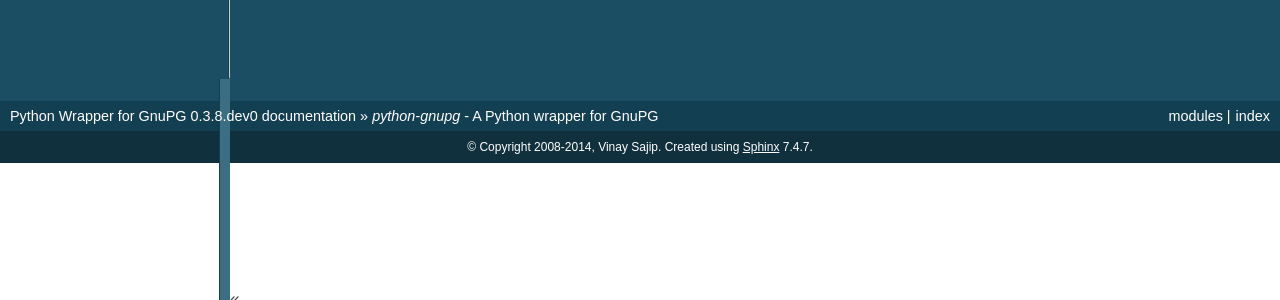
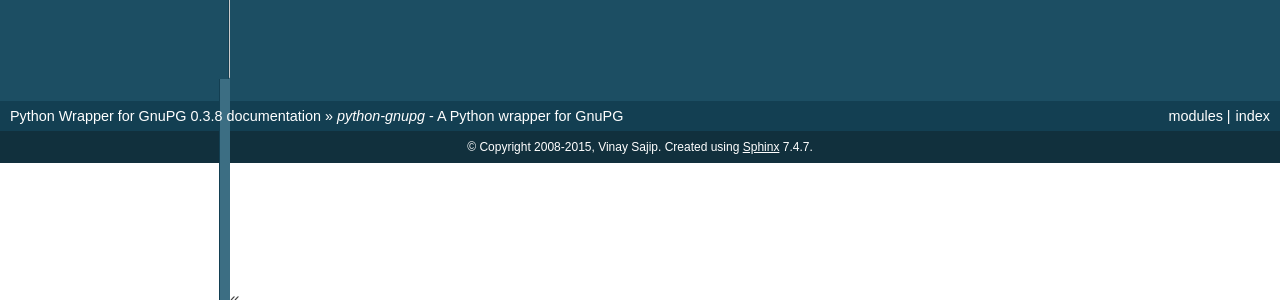
Before and after one commit to mdedonno1337/python-gnupg-1, a Sphinx documentation site: the page built from docs/index.rst, in a window 1280 px wide and 900 px high, scrolled down 12878 px. Shown: the part 152-452 px from the top of the window. Built offline with Sphinx 7.4.7, drawn with Linux system fonts in a browser that asks for light colours; formulas are drawn with MathJax 3; some of the changed text lies outside the part shown.

Commit message:
Changes for 0.3.8.

```diff
--- a/docs/conf.py
+++ b/docs/conf.py
@@ -38,7 +38,7 @@ master_doc = 'index'
 
 # General information about the project.
 project = u'Python Wrapper for GnuPG'
-copyright = u'2008-2014, Vinay Sajip'
+copyright = u'2008-2015, Vinay Sajip'
 
 # The version info for the project you're documenting, acts as replacement for
 # |version| and |release|, also used in various other places throughout the
@@ -47,7 +47,7 @@ copyright = u'2008-2014, Vinay Sajip'
 # The short X.Y version.
 version = '0.3'
 # The full version, including alpha/beta/rc tags.
-release = '0.3.8.dev0'
+release = '0.3.8'
 
 # The language for content autogenerated by Sphinx. Refer to documentation
 # for a list of supported languages.
--- a/docs/index.rst
+++ b/docs/index.rst
@@ -8,7 +8,7 @@
 ###########################################
 
 :Release: |release|
-:Date: December 7, 2014
+:Date: September 24, 2015
 
 .. module:: gnupg
    :synopsis: A Python wrapper for the GNU Privacy Guard (GnuPG)
--- a/gnupg.py
+++ b/gnupg.py
@@ -32,9 +32,9 @@ Modifications Copyright (C) 2008-2014 Vinay Sajip. All rights reserved.
 A unittest harness (test_gnupg.py) has also been added.
 """
 
-__version__ = "0.3.8.dev0"
+__version__ = "0.3.8"
 __author__ = "Vinay Sajip"
-__date__  = "$07-Dec-2014 18:46:17$"
+__date__  = "$24-Sep-2015 18:03:55$"
 
 try:
     from io import StringIO
--- a/setup.py
+++ b/setup.py
@@ -31,6 +31,8 @@ It is intended for use with Python 2.4 or greater.",
         "Programming Language :: Python :: 3.2",
         "Programming Language :: Python :: 3.3",
         "Programming Language :: Python :: 3.4",
+        "Programming Language :: Python :: 3.5",
+        "Programming Language :: Python :: 3.6",
         "Operating System :: OS Independent",
         "Topic :: Software Development :: Libraries :: Python Modules"
     ]
--- a/test_gnupg.py
+++ b/test_gnupg.py
@@ -17,7 +17,7 @@ import unittest
 import gnupg
 
 __author__ = "Vinay Sajip"
-__date__  = "$07-Dec-2014 18:46:40$"
+__date__  = "$24-Sep-2015 18:05:15$"
 
 ALL_TESTS = True
 
```
Also changed, not shown: README.rst (+6 -1 lines).
